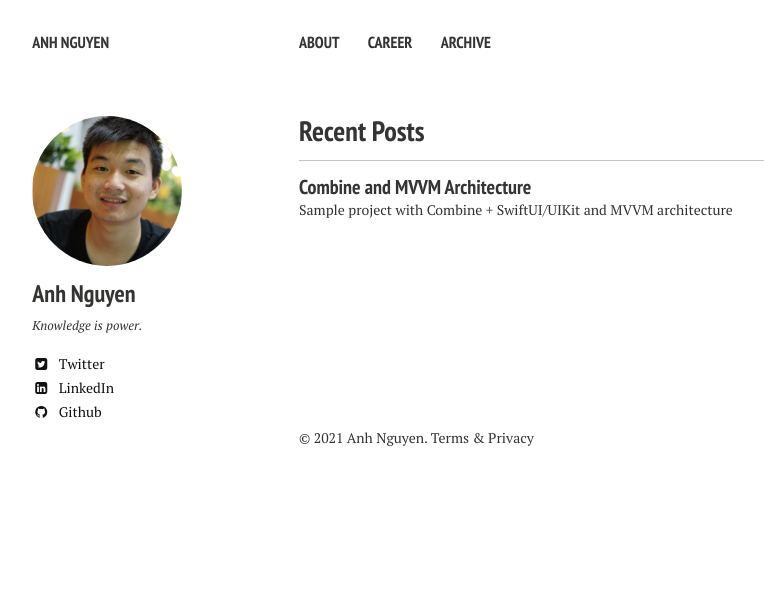
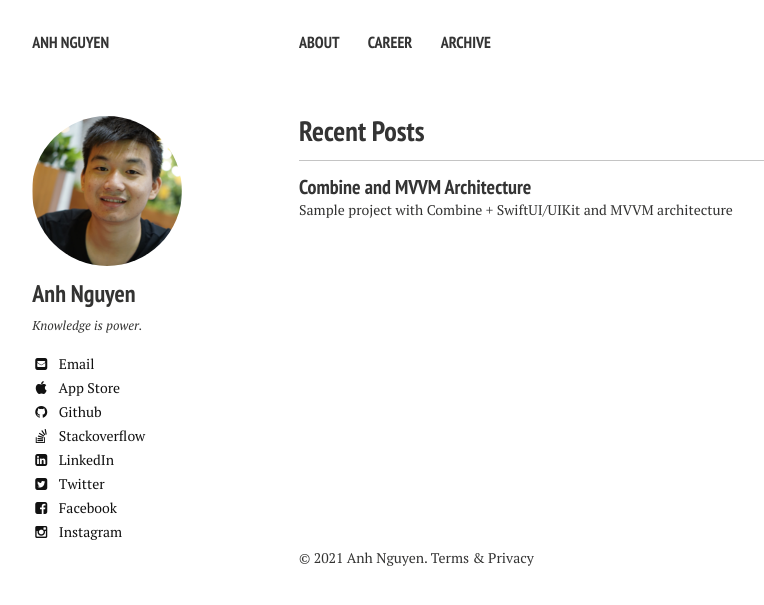
Before and after one commit to anhnc55/anhnc55.github.io, a Jekyll site: the page built from index.md, in a window 1280 px wide. Shown: the top 605 px of the page, without its empty margins (21-785 px from the left). Built offline with Jekyll 4.4.1, drawn with Linux system fonts in a browser that asks for light colours; nearby versions of some CDN libraries; some of the changed lines change nothing that is shown.

Commit message:
Update App Store Link

```diff
--- a/_config.yml
+++ b/_config.yml
@@ -29,10 +29,10 @@ owner:
   name: Anh Nguyen
   avatar: bio-avatar-anhnc.png
   bio: "Knowledge is power."
-  email:
+  email: anhnc92@gmail.com
   disqus-shortname:
   twitter: anhnc92
-  facebook: #username
+  facebook: anhnc92
   google:
     plus:
     analytics:
@@ -41,10 +41,10 @@ owner:
     ad-slot:
   bing-verify:
   github: anhnc55
-  stackoverflow: #123456/username   from a "http://stackoverflow.com/users/123456/username" link
+  stackoverflow: 3799893/anhnc   #from a "http://stackoverflow.com/users/123456/username" link
   linkedin: anh-nguyen-203230b1
   xing: #username
-  instagram: #username
+  instagram: anhnc_55
   lastfm: #username
   tumblr: #username
   pinterest: #username
@@ -56,6 +56,7 @@ owner:
   weibo: #username
   flickr: #username
   codepen: #username
+  appstore: anh-nguyen/id1458306452
 
 include: [".htaccess"]
 exclude: ["lib", "config.rb", "Capfile", "config", "log", "Rakefile", "Rakefile.rb", "tmp", "less", "*.sublime-project", "*.sublime-workspace", "test", "spec", "Gruntfile.js", "package.json", "node_modules", "Gemfile", "Gemfile.lock", "LICENSE", "README.md"]
--- a/_includes/_author-bio.html
+++ b/_includes/_author-bio.html
@@ -13,15 +13,15 @@
   <h3 itemprop="name">{{ author.name }}</h3>
   <p>{{ author.bio }}</p>
   {% if author.email %}<a href="mailto:{{ author.email }}" class="author-social" target="_blank"><i class="fa fa-fw fa-envelope-square"></i> Email</a>{% endif %}
+  {% if author.appstore %}<a href="https://apps.apple.com/us/developer/anh-nguyen/id1458306452" class="author-social" target="_blank"><i class="fa fa-fw fa-apple"></i> App Store</a>{% endif %}
+  {% if author.github %}<a href="http://github.com/{{ author.github }}" class="author-social" target="_blank"><i class="fa fa-fw fa-github"></i> Github</a>{% endif %}
+  {% if author.stackoverflow %}<a href="http://stackoverflow.com/users/{{ author.stackoverflow }}" class="author-social" target="_blank"><i class="fa fa-fw fa-stack-overflow"></i> Stackoverflow</a>{% endif %}
+  {% if author.linkedin %}<a href="http://linkedin.com/in/{{ author.linkedin }}" class="author-social" target="_blank"><i class="fa fa-fw fa-linkedin-square"></i> LinkedIn</a>{% endif %}
   {% if author.twitter %}<a href="http://twitter.com/{{ author.twitter }}" class="author-social" target="_blank"><i class="fa fa-fw fa-twitter-square"></i> Twitter</a>{% endif %}
   {% if author.facebook %}<a href="http://facebook.com/{{ author.facebook }}" class="author-social" target="_blank"><i class="fa fa-fw fa-facebook-square"></i> Facebook</a>{% endif %}
   {% if author.google.plus %}<a href="http://plus.google.com/+{{ author.google.plus }}" class="author-social" target="_blank"><i class="fa fa-fw fa-google-plus-square"></i> Google+</a>{% endif %}
-  {% if author.linkedin %}<a href="http://linkedin.com/in/{{ author.linkedin }}" class="author-social" target="_blank"><i class="fa fa-fw fa-linkedin-square"></i> LinkedIn</a>{% endif %}
-  {% if author.xing %}<a href="http://www.xing.com/profile/{{ author.xing }}" class="author-social" target="_blank"><i class="fa fa-fw fa-xing-square"></i> XING</a>{% endif %}
   {% if author.instagram %}<a href="http://instagram.com/{{ author.instagram }}" class="author-social" target="_blank"><i class="fa fa-fw fa-instagram"></i> Instagram</a>{% endif %}
   {% if author.tumblr %}<a href="http://{{ author.tumblr }}.tumblr.com" class="author-social" target="_blank"><i class="fa fa-fw fa-tumblr-square"></i> Tumblr</a>{% endif %}
-  {% if author.github %}<a href="http://github.com/{{ author.github }}" class="author-social" target="_blank"><i class="fa fa-fw fa-github"></i> Github</a>{% endif %}
-  {% if author.stackoverflow %}<a href="http://stackoverflow.com/users/{{ author.stackoverflow }}" class="author-social" target="_blank"><i class="fa fa-fw fa-stack-overflow"></i> Stackoverflow</a>{% endif %}
   {% if author.lastfm %}<a href="http://lastfm.com/user/{{ author.lastfm }}" class="author-social" target="_blank"><i class="fa fa-fw fa-music"></i> Last.fm</a>{% endif %}
   {% if author.dribbble %}<a href="http://dribbble.com/{{ author.dribbble }}" class="author-social" target="_blank"><i class="fa fa-fw fa-dribbble"></i> Dribbble</a>{% endif %}
   {% if author.pinterest %}<a href="http://www.pinterest.com/{{ author.pinterest }}" class="author-social" target="_blank"><i class="fa fa-fw fa-pinterest"></i> Pinterest</a>{% endif %}
```
